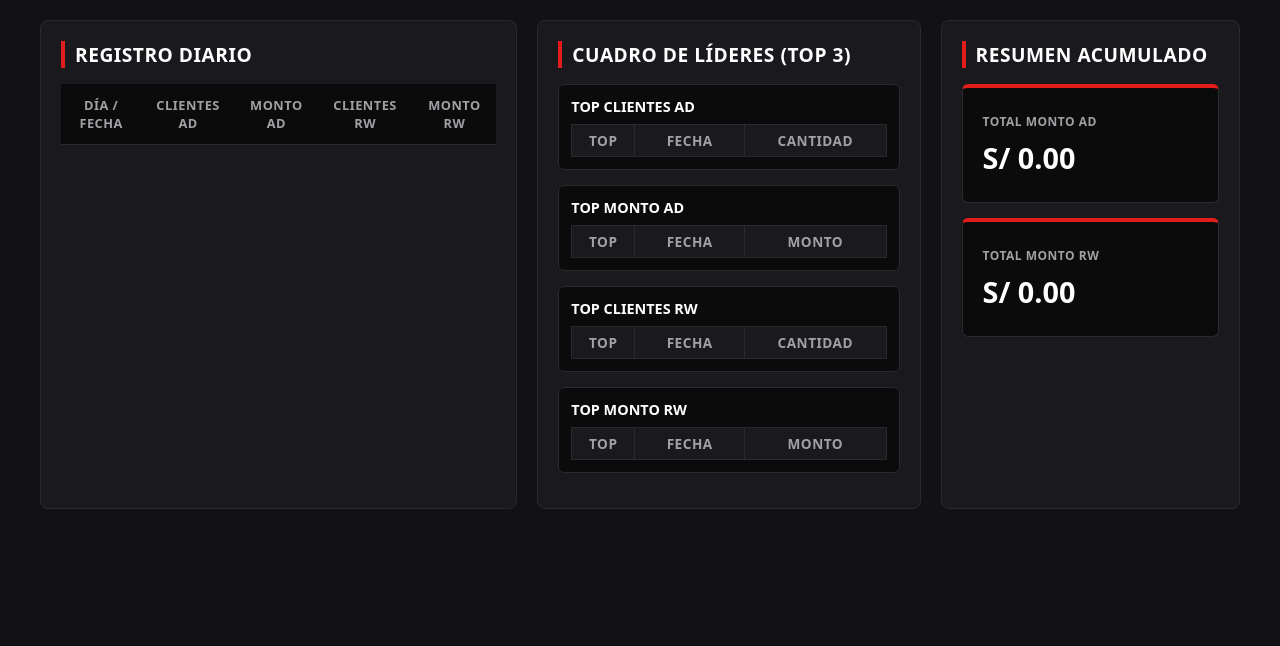
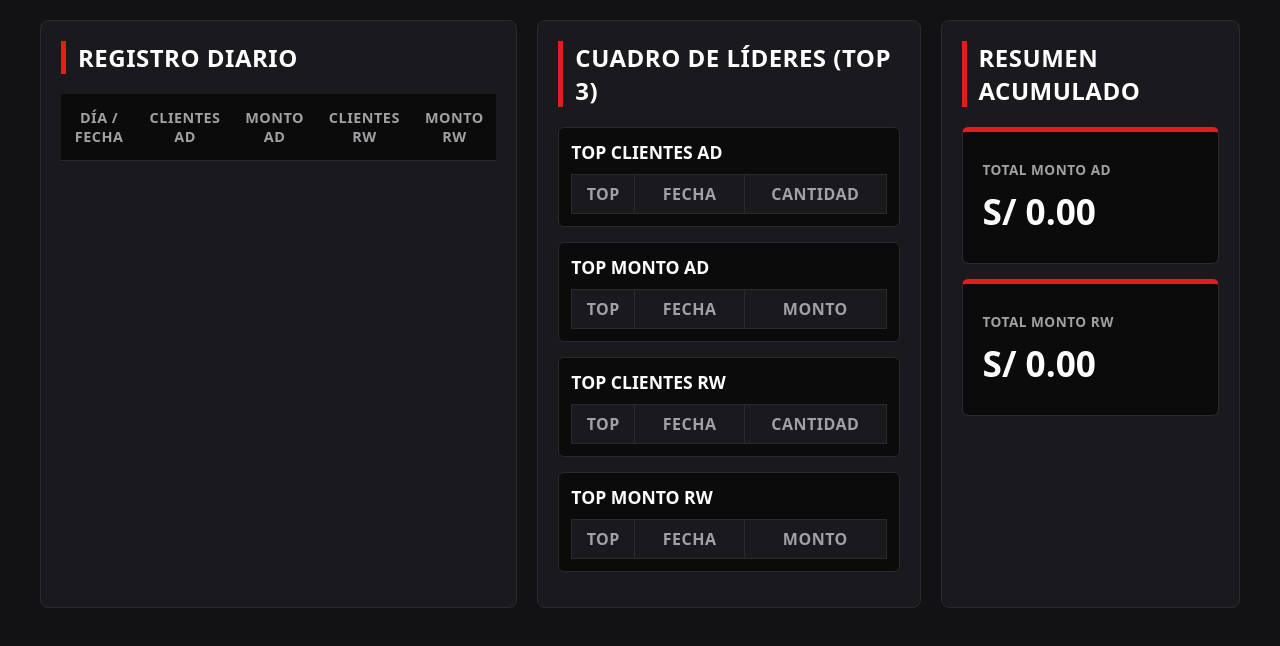
Before and after one commit to Luuxs/dattls, a plain HTML site: page index.html in a window 1280 px wide. Drawn offline with Linux system fonts and the light colour scheme; no server answers.

Commit message:
Update style.css

```diff
--- a/css/style.css
+++ b/css/style.css
@@ -262,3 +262,125 @@ tbody td b {
     .dashboard-container { display: block; }
     .panel { display: block; width: 100%; margin-bottom: 20px; }
 }
+/* ==========================================================================
+   CONFIGURACIÓN GLOBAL (Ajuste de Fuentes)
+   ========================================================================== */
+body {
+    background-color: var(--bg-dark);
+    color: var(--text-main);
+    font-family: system-ui, -apple-system, BlinkMacSystemFont, 'Segoe UI', Roboto, sans-serif;
+    margin: 0;
+    padding: 20px;
+    box-sizing: border-box;
+    font-size: 1.1rem; /* AGRAANDADO: Subimos la base general de la letra */
+}
+
+h2 {
+    color: var(--text-main);
+    margin-top: 0;
+    font-size: 1.5rem; /* AGRANDADO: De 1.2rem a 1.5rem para los títulos principales */
+    font-weight: 700;
+    border-left: 5px solid var(--at-red);
+    padding-left: 12px;
+    text-transform: uppercase;
+    letter-spacing: 0.5px;
+}
+
+/* ==========================================================================
+   TABLA DE REGISTRO DIARIO (COLUMNA IZQUIERDA)
+   ========================================================================== */
+th, td {
+    padding: 14px 10px; /* AGRANDADO: Más espacio vertical entre filas */
+    border-bottom: 1px solid var(--border-color);
+    font-size: 1.05rem; /* AGRANDADO: Texto de la tabla principal más grande */
+}
+
+th {
+    background-color: #0b0b0c;
+    color: var(--text-muted);
+    position: sticky;
+    top: 0;
+    z-index: 5;
+    font-weight: 700;
+    text-transform: uppercase;
+    font-size: 0.9rem; /* AGRANDADO: Títulos de las columnas */
+    letter-spacing: 0.5px;
+}
+
+/* ==========================================================================
+   CUADROS TOP 3 INDEPENDIENTES (COLUMNA CENTRAL)
+   ========================================================================== */
+.card-top h3 {
+    margin: 0 0 10px 0;
+    font-size: 1.1rem; /* AGRANDADO: Títulos de los ránkings */
+    color: var(--text-main);
+    text-transform: uppercase;
+    font-weight: 700;
+}
+
+.card-top th, .card-top td {
+    padding: 8px; /* AGRANDADO: Espaciado interno en los rankings */
+    font-size: 1rem; /* AGRANDADO: Letras y números del TOP 3 */
+}
+
+/* ==========================================================================
+   BLOQUES DE TOTALES ACUMULADOS (COLUMNA DERECHA)
+   ========================================================================== */
+.total-box {
+    padding: 28px 20px; /* AGRANDADO: Cajas de totales más robustas */
+    border-radius: 6px;
+    background-color: #0b0b0c;
+    border: 1px solid var(--border-color);
+    border-top: 5px solid var(--at-red);
+    margin-bottom: 15px;
+}
+
+.total-box .label {
+    font-size: 0.85rem; /* AGRANDADO: Etiquetas de TOTAL MONTO */
+    font-weight: 700;
+    color: var(--text-muted);
+    text-transform: uppercase;
+    letter-spacing: 0.5px;
+}
+
+.total-box .value {
+    font-size: 2.2rem; /* AGRANDADO: Los millones acumulados ahora saltan a la vista */
+    font-weight: 800;
+    margin-top: 8px;
+    color: var(--text-main);
+}
+
+/* ==========================================================================
+   CUADRO DINÁMICO SEMÁFORO: METAS MUNDIAL 2026
+   ========================================================================== */
+.cuadro-meta-global {
+    border-radius: 8px;
+    padding: 25px; /* AGRANDADO: Más empaque para el cuadro de metas */
+    border: 2px solid #e2e8f0;
+    box-shadow: 0 4px 15px rgba(0, 0, 0, 0.4);
+}
+
+.titulo-meta-mundial {
+    margin: 0 0 20px 0;
+    font-size: 1.4rem; /* AGRANDADO: El título superior del Mundial */
+    font-weight: 800;
+    text-align: center;
+    letter-spacing: 0.5px;
+    text-transform: uppercase;
+}
+
+.meta-sub {
+    font-size: 1.1rem; /* AGRANDADO: Los nombres de las dos metas */
+    font-weight: 700;
+}
+
+.meta-valor-pct {
+    font-size: 1.7rem; /* AGRANDADO: Los porcentajes (62% y 89%) ahora se ven enormes */
+    font-weight: 800;
+}
+
+.avance-monto {
+    font-size: 1rem; /* AGRANDADO: El texto "S/ 7.87M de S/ 12.6M" */
+    margin-top: 4px;
+    font-weight: 700;
+}
```
